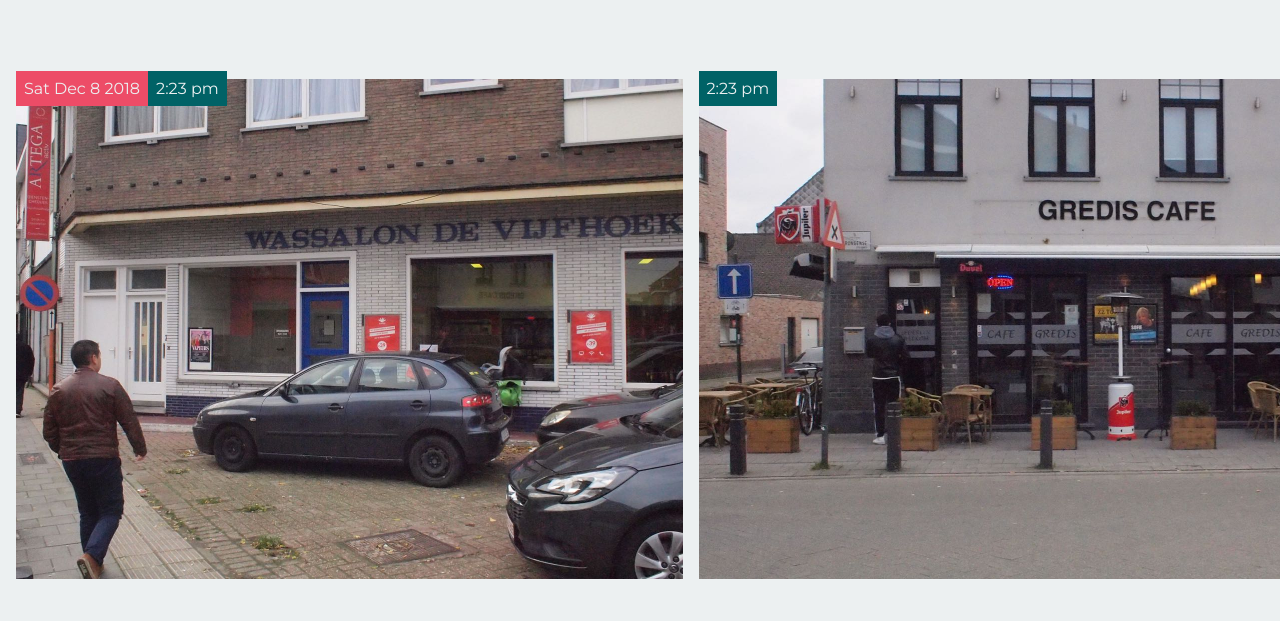
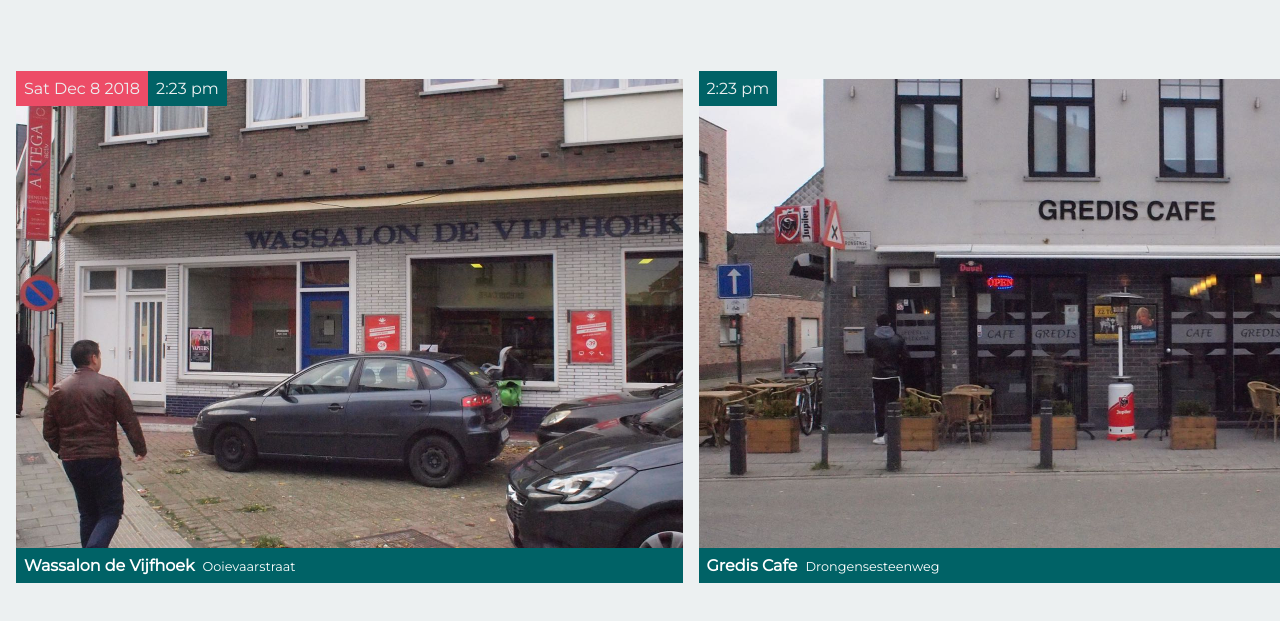
Before and after one commit to jonesbp/gentse-deuren, a Gatsby site: page / in a window 1280 px wide. Shown: the part 69-690 px from the top of the page. Built offline with nearby package versions, Linux system fonts and the light colour scheme; Gatsby itself is replaced by a stand-in of ours.

Commit message:
Add details strip

```diff
--- a/scss/homepage.scss
+++ b/scss/homepage.scss
@@ -61,3 +61,25 @@ header.homepage {
     }
   }
 }
+
+.details-strip {
+  background-color: $aqua;
+  color: #fff;
+  padding: .5rem;
+  position: absolute;
+    right: 0;
+    bottom: 0;
+    left: 0;
+
+  .label {
+    font: {
+      size: 1rem;
+      weight: 700;
+    }
+    margin-right: .5em;
+  }
+
+  .streetname {
+    font-size: .8rem;
+  }
+}
--- /dev/null
+++ b/src/components/details-strip.js
@@ -0,0 +1,8 @@
+import React from "react";
+
+export default (props) => (
+  <div className="details-strip">
+    <span className="label">{props.moment.label}</span>
+    <span className="streetname">{props.moment.streetname}</span>
+  </div>
+);
--- a/src/components/photo-strip-cell.js
+++ b/src/components/photo-strip-cell.js
@@ -1,6 +1,7 @@
 import React from "react";
 
 import DateTag from "./date-tag";
+import DetailsStrip from "./details-strip";
 
 export default (props) => (
   <div className="photo">
@@ -17,5 +18,7 @@ export default (props) => (
         src={`/images/photos/${props.moment.filestem}-small.jpg`}
         alt={`Doorway on ${props.moment.streetname}`} />
     </noscript>
+
+    <DetailsStrip moment={props.moment} />
   </div>
 );
```
